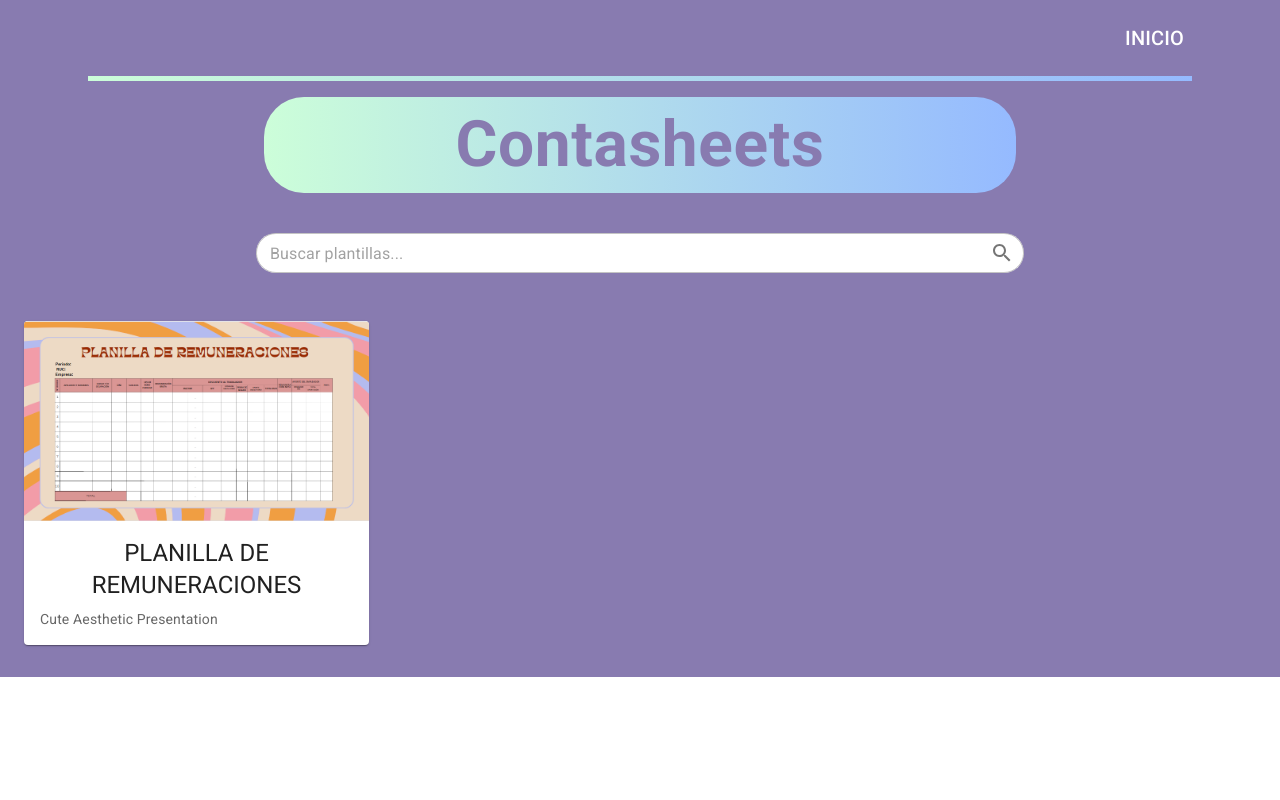
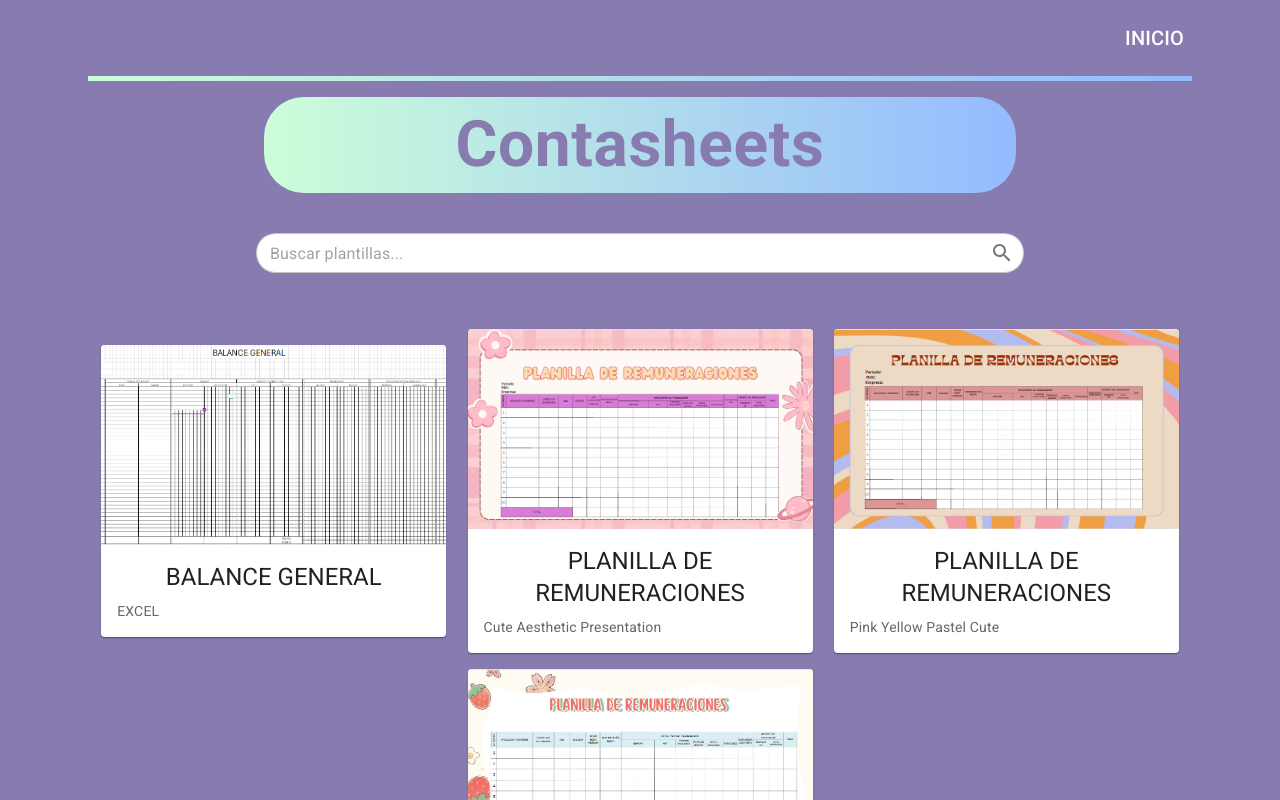
Before and after one commit to ArmandoJC/EPT_Plantillas, a React (Vite) app: page / in a window 1280 px wide. Shown: the top 800 px of the page. Built offline with nearby package versions, Linux system fonts and the light colour scheme.

Commit message:
Añadir separación entre las tarjetas

```diff
--- /dev/null
+++ b/src/constants/data.js
@@ -0,0 +1,34 @@
+import images from './images';
+
+const plantillas = [
+    {
+        imageUrl: images.image23,
+        title: 'BALANCE GENERAL',
+        description: 'EXCEL',
+        link: 'https://1drv.ms/x/c/84bd6403b94f4df7/ETnXPiYYd-RKt1kR8BdspvcBHrbeSMUgLyHhKDBrAReP-A?e=AczOiN',
+    },
+    {
+        imageUrl: images.image15,
+        title: 'PLANILLA DE REMUNERACIONES',
+        description: 'Cute Aesthetic Presentation',
+        link: 'https://www.canva.com/design/DAGET4VzHdc/knz-W__SQZmf5KbwQ4am6g/edit'
+    },
+    {
+        imageUrl: images.image1,
+        title: 'PLANILLA DE REMUNERACIONES',
+        description: 'Pink Yellow Pastel Cute',
+        link: 'https://www.canva.com/design/DAGEUJXbUp0/WLNLGzo2F3E33dFZe-970g/edit',
+    },
+    {
+        imageUrl: images.image11,
+        title: 'PLANILLA DE REMUNERACIONES',
+        description: 'Light Green And Pink Pastel Illustrative',
+        link: 'https://www.canva.com/design/DAGEUIgFY3U/2PTA0xdQyUsIoEUTbtxYyA/edit',
+    },
+]
+
+
+
+
+
+export default { plantillas };
--- /dev/null
+++ b/src/constants/images.js
@@ -0,0 +1,52 @@
+import image1 from '/assets/image1.png'
+import image2 from '/assets/image2.png'
+import image3 from '/assets/image3.png'
+import image4 from '/assets/image4.png'
+import image5 from '/assets/image5.png'
+import image6 from '/assets/image6.png'
+import image7 from '/assets/image7.png'
+import image8 from '/assets/image8.png'
+import image9 from '/assets/image9.png'
+import image10 from '/assets/image10.png'
+import image11 from '/assets/image11.png'
+import image12 from '/assets/image12.png'
+import image13 from '/assets/image13.png'
+import image14 from '/assets/image14.png'
+import image15 from '/assets/image15.png'
+import image16 from '/assets/image16.png'
+import image17 from '/assets/image17.png'
+import image18 from '/assets/image18.png'
+import image19 from '/assets/image19.png'
+import image20 from '/assets/image20.png'
+import image21 from '/assets/image21.png'
+import image22 from '/assets/image22.png'
+import image23 from '/assets/image23.png'
+
+
+
+export default {
+    image1,
+    image2,
+    image3,
+    image4,
+    image5,
+    image6,
+    image7,
+    image8,
+    image9,
+    image10,
+    image11,
+    image12,
+    image13,
+    image14,
+    image15,
+    image16,
+    image17,
+    image18,
+    image19,
+    image20,
+    image21,
+    image22,
+    image23,
+
+};
--- /dev/null
+++ b/src/constants/index.js
@@ -0,0 +1,4 @@
+import images from './images';
+import data from './data';
+
+export { images, data };
--- a/src/plantillas/components/PlantillaCard.jsx
+++ b/src/plantillas/components/PlantillaCard.jsx
@@ -1,22 +1,23 @@
 import { Card, CardActionArea, CardContent, CardMedia, Grid, Typography } from "@mui/material"
 
-export const PlantillaCard = () => {
+export const PlantillaCard = ({ plantilla }) => {
+
     return (
-        <Grid item>
-            <Card sx={{ maxWidth: 345 }}>
-                <CardActionArea target='_blank' href='https://www.canva.com/design/DAGET4VzHdc/knz-W__SQZmf5KbwQ4am6g/edit'>
+        <Grid item marginX={1} marginY={1}>
+            <Card sx={{ maxWidth: 345, maxHeight: 350 }} >
+                <CardActionArea target='_blank' href={ plantilla.link }>
                     <CardMedia
                         component="img"
                         height="200"
-                        image="/assets/image1.png"
+                        image={plantilla.imageUrl}
                         alt="green iguana"
                     />
                     <CardContent>
                         <Typography gutterBottom variant="h5" component="div" textAlign={'center'}>
-                            PLANILLA DE REMUNERACIONES
+                            { plantilla.title }
                         </Typography>
                         <Typography variant="body2" color="text.secondary">
-                            Cute Aesthetic Presentation
+                            { plantilla.description }
                         </Typography>
                     </CardContent>
                 </CardActionArea>
--- a/src/plantillas/layout/PlantillasLayout.jsx
+++ b/src/plantillas/layout/PlantillasLayout.jsx
@@ -13,7 +13,7 @@ export const PlantillasLayout = ({ children }) => {
       </Box>
       <Title />
       <SearchForm />
-      <Box sx={{ display: 'flex', backgroundColor: '#887BB0' }}>
+      <Box  marginX='4rem' sx={{ display: 'flex', backgroundColor: '#887BB0' }}>
 
 
         {/* <SideBar drawerWidth={ drawerWidth } /> */}
--- a/src/plantillas/views/CardsView.jsx
+++ b/src/plantillas/views/CardsView.jsx
@@ -2,15 +2,23 @@ import { SaveOutlined } from '@mui/icons-material';
 import { Button, Card, CardActionArea, CardContent, CardMedia, Grid, TextField, Typography } from '@mui/material';
 import { ImageGallery, PlantillaCard } from '../components'
 import { Link } from 'react-router-dom';
+import { data } from '../../constants';
 
 const onCardClick = () => {
     console.log("Navegando a otro lado")
 }
 
+const plantillas = data.plantillas;
+
+
 export const CardsView = () => {
     return (
-        <Grid container direction='row' justifyContent='space-between' alignItems='center' sx={{ mb: 1 }}>
-            <PlantillaCard />
+        <Grid container direction='row' justifyContent='space-evenly' alignItems='center' sx={{ mb: 1 }}>
+            {
+                plantillas.map( plantilla => (
+                    <PlantillaCard plantilla={plantilla} key={plantilla.link}/>
+                ))
+            }
         </Grid>
     )
 }
```
